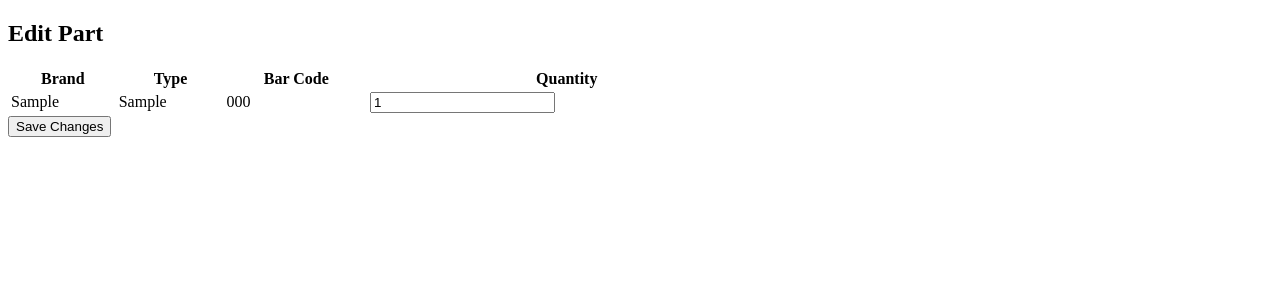
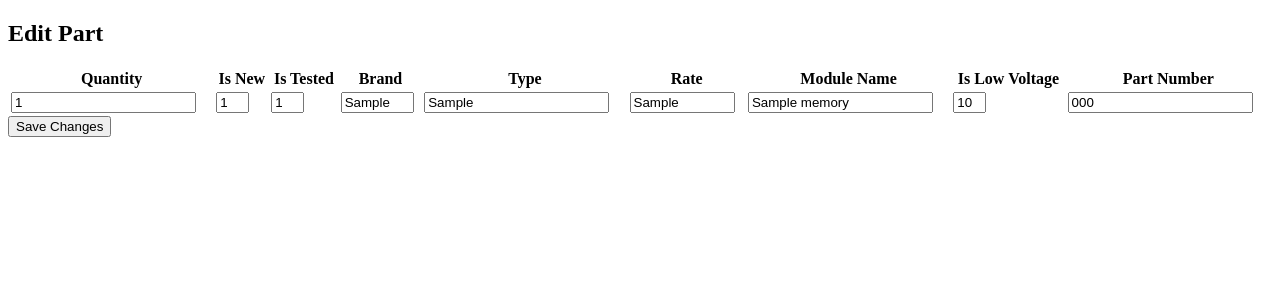
Before and after one commit to sylve0n/CIS-260-PCRepairClinic, a PHP site: page /PHP/editMemory.php?prod=1 in a window 1280 px wide. Shown: the top 300 px of the page. Run offline with PHP 8.4, Linux system fonts and the light colour scheme; tables that the repository leaves empty hold one stand-in row (values such as "Sample post").

Commit message:
Add files via upload

```diff
--- a/PHP/editMemory.php
+++ b/PHP/editMemory.php
@@ -4,7 +4,7 @@
   }
   include "database.php";
   $prodID = $_GET['prod'];
-  $sql = "SELECT PartID, Quanity, Brand, Type, BarCode, PartNumber from memory join bar_code on memory.BarCodeID = bar_code.BarCodeID join part_number on bar_code.BarCodeID = part_number.BarCodeID where PartID = ${prodID}";
+  $sql = "SELECT PartID, Quanity, IsNew, IsTested, Brand, Type, Rate, StandardName, ModuleName, IsLowVoltage, BarCode, PartNumber FROM memory join bar_code on memory.BarCodeID = bar_code.BarCodeID join part_number on bar_code.BarCodeID = part_number.BarCodeID where PartID = ${prodID}";
   $qry = mysqli_query($db, $sql);
  ?>
 <!DOCTYPE html>
@@ -19,8 +19,17 @@
     <form method="post" action="memory.php">
 
 
-    <table width="60%">
+    <table width="100%">
 	<tr>
+      <th>
+		Quantity
+      </th>
+      <th>
+        Is New
+      </th>
+      <th>
+        Is Tested
+      </th>
 	  <th>
         Brand
       </th>
@@ -28,19 +37,25 @@
 		Type
 	  </th>
 	  <th>
-		Bar Code
+		Rate
 	  </th>
 	  <th>
-		Quantity
+		Module Name
+	  </th>
+	  <th>
+		Is Low Voltage
+	  </th>
+	  <th>
+		Part Number
 	  </th>
     </tr>
 
     <?php
       $rs = mysqli_fetch_array ($qry);
       extract($rs);
-      print "<td>${Brand}\t</td><td>${Type}\t</td><td>${BarCode}\t</td><td>
-      <input type='text' value='${Quanity}' name='qty'
-      </td>";
+      print "<td><input type='text' value='${Quanity}' name='qty'/></td><td><input type='text' value='${IsNew}' name='isnew' size='1'/></td><td><input type='text' value='${IsTested}' name='tested' size='1'/></td><td><input type='text' value ='${Brand}' name='brand' size='6'/>
+	  </td><td><input type='text' value='${Type}' name='type'/></td><td><input type='text' value='${Rate}' name='rate' size='10'/></td>
+	  <td><input type='text' value='${ModuleName}' name='mname'/></td><td><input type='text' value='${IsLowVoltage}' name='voltage' size='1'/></td><td><input type='text' value='${PartNumber}' name='pnum'/></td>";
 
 
     ?>
```
Lines whose indentation alone changed are shown as unchanged.
